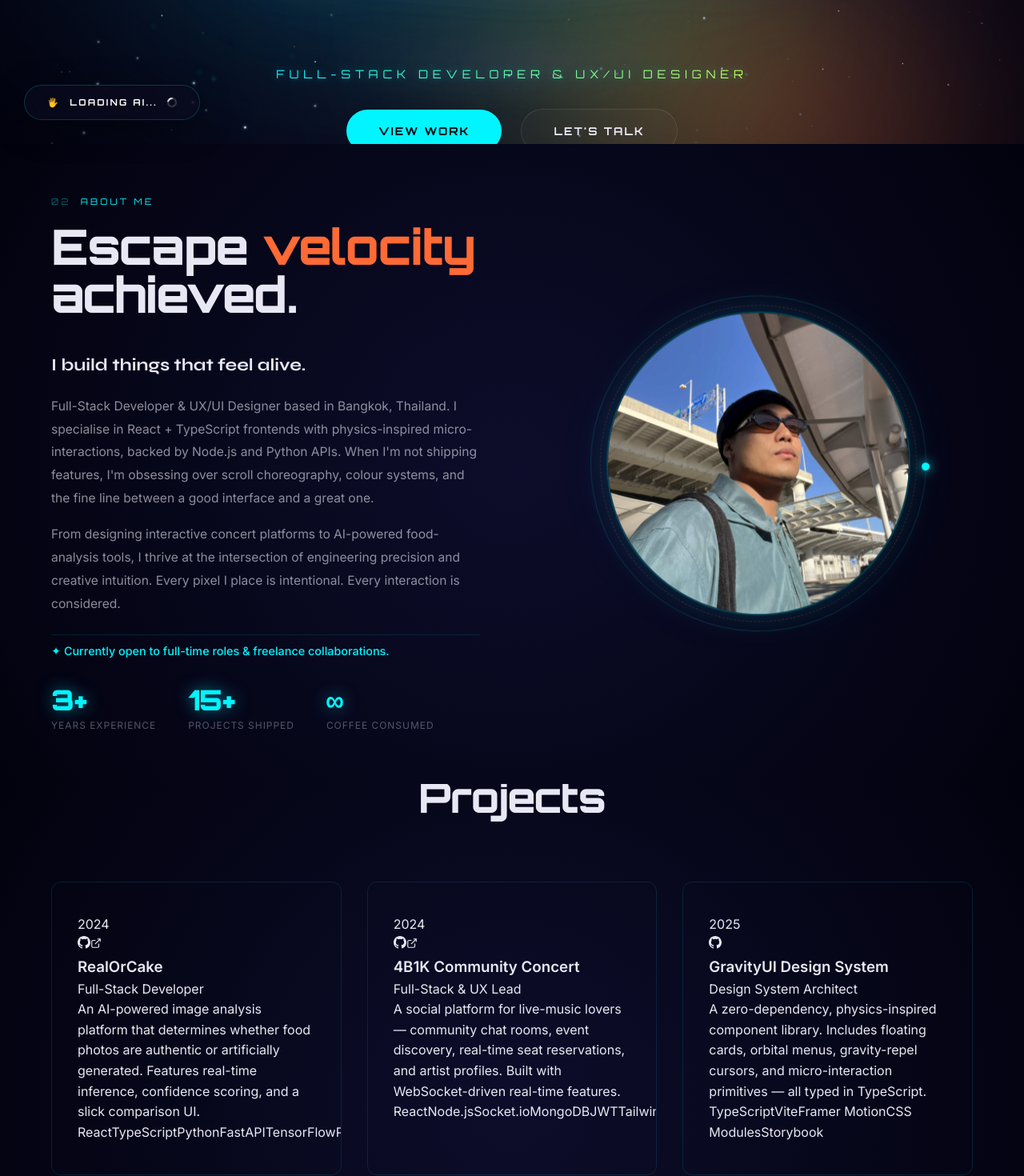
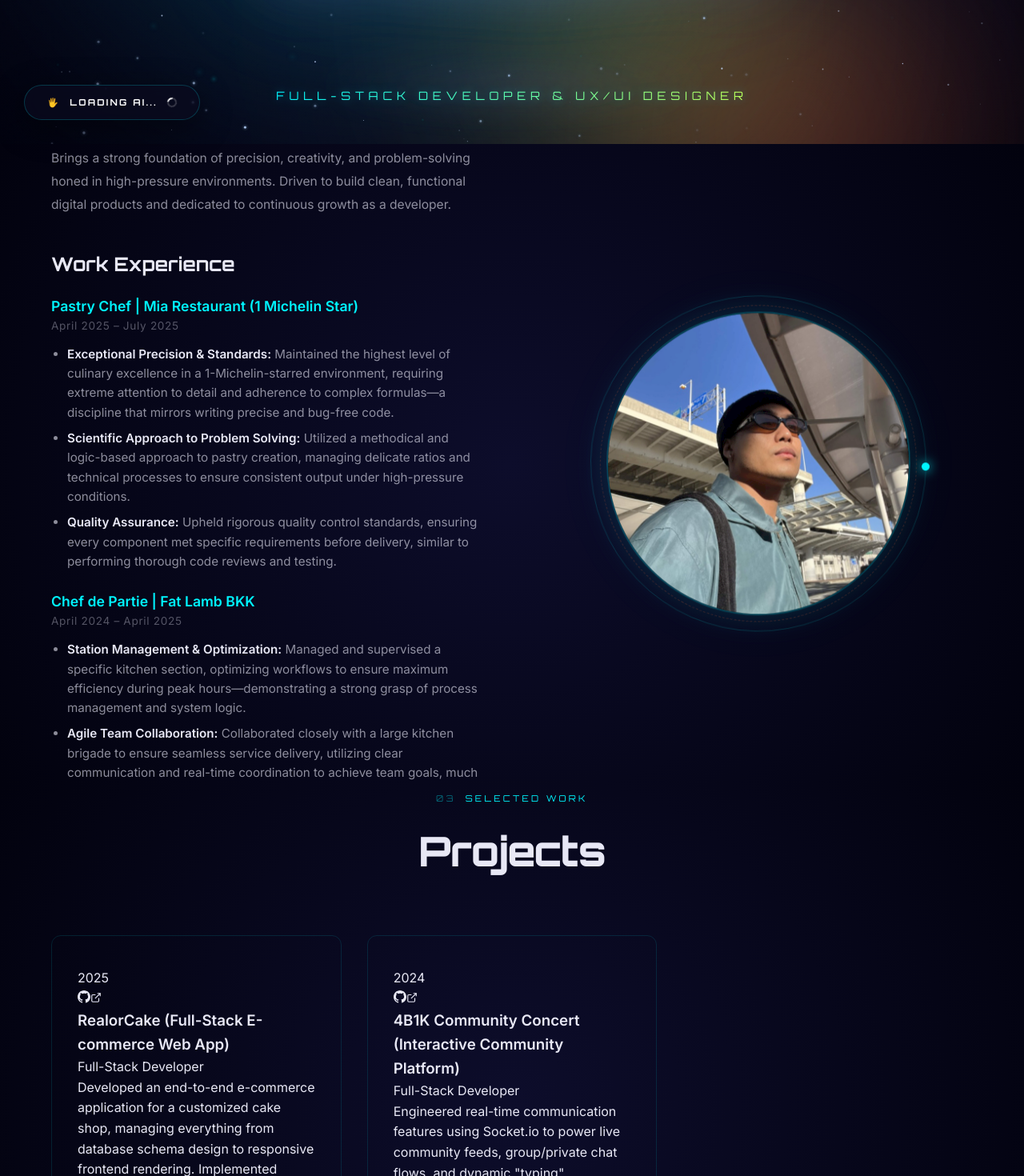
Before and after one commit to Patipatpatlom/BestPortfolio, a React (Vite) app: page / in a window 1280 px wide. Shown: the part 620-2090 px from the top of the page at 80% size. Built offline with nearby package versions, Linux system fonts and the light colour scheme.

Commit message:
Newcommit

```diff
--- a/src/components/About/About.tsx
+++ b/src/components/About/About.tsx
@@ -14,45 +14,52 @@
           ref={textRef}
           className={`${styles.textCol} ${styles.reveal} ${textVisible ? styles.visible : ''}`}
         >
-          <p className={styles.label}>About Me</p>
+          <p className={styles.label}>Summary</p>
 
           <h2 className={styles.heading}>
-            Escape <em>velocity</em><br />achieved.
+            Precision, Creativity &<br /><em>Problem-Solving</em>.
           </h2>
 
-          <p className={styles.bioIntro}>I build things that feel alive.</p>
-
-          <p className={styles.bioBody}>
-            Full-Stack Developer &amp; UX/UI Designer based in Bangkok, Thailand.
-            I specialise in React + TypeScript frontends with physics-inspired micro-interactions,
-            backed by Node.js and Python APIs. When I'm not shipping features, I'm obsessing
-            over scroll choreography, colour systems, and the fine line between a good interface
-            and a great one.
+          <p className={styles.bioIntro}>
+            Dedicated professional with fine dining and culinary experience, now making a transition into Full Stack Development.
           </p>
 
           <p className={styles.bioBody}>
-            From designing interactive concert platforms to AI-powered food-analysis tools,
-            I thrive at the intersection of engineering precision and creative intuition.
-            Every pixel I place is intentional. Every interaction is considered.
+            Brings a strong foundation of precision, creativity, and problem-solving honed in high-pressure environments. Driven to build clean, functional digital products and dedicated to continuous growth as a developer.
           </p>
 
-          <p className={styles.bioFooter}>
-            ✦ Currently open to full-time roles &amp; freelance collaborations.
-          </p>
+          <h3 style={{fontFamily: 'var(--font-display)', marginTop: '2.5rem', marginBottom: '1.25rem', color: 'var(--text-primary)', fontSize: '1.5rem'}}>Work Experience</h3>
+          <div style={{marginBottom: '2rem'}}>
+            <p style={{fontWeight: '700', color: 'var(--cyan)', fontSize: '1.1rem'}}>Pastry Chef | Mia Restaurant (1 Michelin Star)</p>
+            <p style={{fontSize: '0.85rem', color: 'var(--text-muted)', marginBottom: '0.75rem', letterSpacing: '0.05em'}}>April 2025 – July 2025</p>
+            <ul style={{listStyleType: 'disc', paddingLeft: '1.25rem', color: 'var(--text-secondary)', fontSize: '0.95rem', lineHeight: '1.6'}}>
+              <li style={{marginBottom: '0.5rem'}}><strong style={{color: 'var(--text-primary)'}}>Exceptional Precision & Standards:</strong> Maintained the highest level of culinary excellence in a 1-Michelin-starred environment, requiring extreme attention to detail and adherence to complex formulas—a discipline that mirrors writing precise and bug-free code.</li>
+              <li style={{marginBottom: '0.5rem'}}><strong style={{color: 'var(--text-primary)'}}>Scientific Approach to Problem Solving:</strong> Utilized a methodical and logic-based approach to pastry creation, managing delicate ratios and technical processes to ensure consistent output under high-pressure conditions.</li>
+              <li><strong style={{color: 'var(--text-primary)'}}>Quality Assurance:</strong> Upheld rigorous quality control standards, ensuring every component met specific requirements before delivery, similar to performing thorough code reviews and testing.</li>
+            </ul>
 
-          <div className={styles.stats}>
-            <div className={styles.stat}>
-              <span className={styles.statNum}>3+</span>
-              <span className={styles.statLabel}>Years Experience</span>
-            </div>
-            <div className={styles.stat}>
-              <span className={styles.statNum}>15+</span>
-              <span className={styles.statLabel}>Projects Shipped</span>
-            </div>
-            <div className={styles.stat}>
-              <span className={styles.statNum}>∞</span>
-              <span className={styles.statLabel}>Coffee Consumed</span>
-            </div>
+            <p style={{fontWeight: '700', color: 'var(--cyan)', fontSize: '1.1rem', marginTop: '1.5rem'}}>Chef de Partie | Fat Lamb BKK</p>
+            <p style={{fontSize: '0.85rem', color: 'var(--text-muted)', marginBottom: '0.75rem', letterSpacing: '0.05em'}}>April 2024 – April 2025</p>
+            <ul style={{listStyleType: 'disc', paddingLeft: '1.25rem', color: 'var(--text-secondary)', fontSize: '0.95rem', lineHeight: '1.6'}}>
+              <li style={{marginBottom: '0.5rem'}}><strong style={{color: 'var(--text-primary)'}}>Station Management & Optimization:</strong> Managed and supervised a specific kitchen section, optimizing workflows to ensure maximum efficiency during peak hours—demonstrating a strong grasp of process management and system logic.</li>
+              <li style={{marginBottom: '0.5rem'}}><strong style={{color: 'var(--text-primary)'}}>Agile Team Collaboration:</strong> Collaborated closely with a large kitchen brigade to ensure seamless service delivery, utilizing clear communication and real-time coordination to achieve team goals, much like working within a cross-functional development team.</li>
+              <li><strong style={{color: 'var(--text-primary)'}}>Inventory & Resource Management:</strong> Responsible for ingredient preparation and inventory tracking (Mise en Place), showcasing organizational skills and the ability to manage complex dependencies effectively.</li>
+            </ul>
+          </div>
+
+          <h3 style={{fontFamily: 'var(--font-display)', marginTop: '2.5rem', marginBottom: '1.25rem', color: 'var(--text-primary)', fontSize: '1.5rem'}}>Education</h3>
+          <div>
+            <p style={{fontWeight: '700', color: 'var(--cyan)', fontSize: '1.1rem'}}>CodeCamp Thailand | Jan 2026 – May 2026</p>
+            <p style={{fontSize: '0.95rem', color: 'var(--text-primary)', marginBottom: '0.25rem', fontWeight: '500'}}>Fullstack Developer Bootcamp (# 22)</p>
+            <p style={{color: 'var(--text-secondary)', fontSize: '0.95rem', marginBottom: '1.5rem', lineHeight: '1.6'}}>
+              Intensive 4-month software engineering bootcamp focusing on modern web technologies (MERN Stack, Prisma, TailwindCSS) and best practices.
+            </p>
+
+            <p style={{fontWeight: '700', color: 'var(--cyan)', fontSize: '1.1rem'}}>Dusit Thani College | 2015 – 2019</p>
+            <p style={{fontSize: '0.95rem', color: 'var(--text-primary)', marginBottom: '0.25rem', fontWeight: '500'}}>Bachelor of Business Administration (B.B.A.)</p>
+            <p style={{color: 'var(--text-secondary)', fontSize: '0.95rem', lineHeight: '1.6'}}>
+              Major: Culinary Arts and Kitchen Management
+            </p>
           </div>
         </div>
 
--- a/src/components/Hero/Hero.tsx
+++ b/src/components/Hero/Hero.tsx
@@ -101,21 +101,6 @@
         >
           Full-Stack Developer &amp; UX/UI Designer
         </motion.p>
-
-        <motion.div
-          className={styles.actions}
-          initial={{ opacity: 0, y: 20 }}
-          animate={{ opacity: 1, y: 0 }}
-          transition={{ duration: 0.8, delay: 0.5 }}
-        >
-          <a href="#projects" className={styles.primaryBtn}>
-            <span className={styles.btnText}>View Work</span>
-            <span className={styles.btnGlow}></span>
-          </a>
-          <a href="#contact" className={styles.secondaryBtn}>
-            Let's Talk
-          </a>
-        </motion.div>
       </motion.div>
 
 
--- a/src/data/portfolio.ts
+++ b/src/data/portfolio.ts
@@ -15,102 +15,79 @@
 export const PROJECTS: Project[] = [
   {
     id: 'realorcake',
-    title: 'RealOrCake',
+    title: 'RealorCake (Full-Stack E-commerce Web App)',
     description:
-      'An AI-powered image analysis platform that determines whether food photos are authentic or artificially generated. Features real-time inference, confidence scoring, and a slick comparison UI.',
-    tech: ['React', 'TypeScript', 'Python', 'FastAPI', 'TensorFlow', 'PostgreSQL'],
+      'Developed an end-to-end e-commerce application for a customized cake shop, managing everything from database schema design to responsive frontend rendering. Implemented complex interactive components, including custom calendar logic for advance cake booking and an optimized checkout flow with dynamic order success screens. Ensured system stability and secure user access by writing robust unit tests for core business and authentication logic using Vitest.',
+    tech: ['React.js', 'Node.js', 'Express', 'Prisma', 'Vitest', 'TailwindCSS'],
     role: 'Full-Stack Developer',
-    year: '2024',
+    year: '2025',
     color: 'rgba(0, 245, 255, 0.08)',
     accentColor: '#00f5ff',
     links: {
-      github: 'https://github.com/patipat',
+      github: 'https://github.com/Patipatpatlom',
       live: '#',
     },
     featured: true,
   },
   {
     id: '4b1k',
-    title: '4B1K Community Concert',
+    title: '4B1K Community Concert (Interactive Community Platform)',
     description:
-      'A social platform for live-music lovers — community chat rooms, event discovery, real-time seat reservations, and artist profiles. Built with WebSocket-driven real-time features.',
-    tech: ['React', 'Node.js', 'Socket.io', 'MongoDB', 'JWT', 'Tailwind'],
-    role: 'Full-Stack & UX Lead',
+      'Engineered real-time communication features using Socket.io to power live community feeds, group/private chat flows, and dynamic "typing" indicators. Developed central modules for centralized concert listings and artist biographies, focusing on a high-performance, clean, and engaging user interface. Collaborated effectively within a development team using Git for version control, managing divergent branches, code reviews, and seamless merges.',
+    tech: ['React.js', 'Node.js', 'Socket.io', 'Git', 'TailwindCSS'],
+    role: 'Full-Stack Developer',
     year: '2024',
     color: 'rgba(255, 107, 53, 0.08)',
     accentColor: '#ff6b35',
     links: {
-      github: 'https://github.com/patipat/4b1k-frontend',
+      github: 'https://github.com/Patipatpatlom',
       live: '#',
     },
     featured: true,
   },
-  {
-    id: 'gravityui',
-    title: 'GravityUI Design System',
-    description:
-      'A zero-dependency, physics-inspired component library. Includes floating cards, orbital menus, gravity-repel cursors, and micro-interaction primitives — all typed in TypeScript.',
-    tech: ['TypeScript', 'Vite', 'Framer Motion', 'CSS Modules', 'Storybook'],
-    role: 'Design System Architect',
-    year: '2025',
-    color: 'rgba(184, 255, 87, 0.07)',
-    accentColor: '#b8ff57',
-    links: {
-      github: 'https://github.com/patipat/gravityui',
-    },
-    featured: false,
-  },
-  {
-    id: 'orbitchat',
-    title: 'OrbitChat',
-    description:
-      'A minimal, privacy-first encrypted messenger. End-to-end encryption with Ed25519 keys, ephemeral rooms, and a data-minimalist philosophy — no logs, no tracking.',
-    tech: ['React', 'TypeScript', 'WebRTC', 'Node.js', 'libsodium', 'Redis'],
-    role: 'Backend & Security Lead',
-    year: '2025',
-    color: 'rgba(0, 245, 255, 0.06)',
-    accentColor: '#7c3aed',
-    links: {
-      github: 'https://github.com/patipat/orbitchat',
-    },
-    featured: false,
-  },
 ];
 
 export const SKILLS: Skill[] = [
-  // Frontend
-  { name: 'React',       level: 95, category: 'frontend', color: '#61dafb' },
-  { name: 'TypeScript',  level: 90, category: 'frontend', color: '#3178c6' },
-  { name: 'Next.js',     level: 85, category: 'frontend', color: '#00f5ff' },
-  { name: 'Framer Motion', level: 80, category: 'frontend', color: '#ff4d88' },
-  { name: 'CSS / SCSS',  level: 88, category: 'frontend', color: '#f06292' },
-  { name: 'Vite',        level: 85, category: 'frontend', color: '#b8ff57' },
-  // Backend
+  // Language
+  { name: 'HTML',        level: 90, category: 'language', color: '#e34f26' },
+  { name: 'CSS',         level: 90, category: 'language', color: '#1572b6' },
+  { name: 'JavaScript',  level: 95, category: 'language', color: '#f7df1e' },
+  { name: 'TypeScript',  level: 90, category: 'language', color: '#3178c6' },
+
+  // Frameworks & Library
   { name: 'Node.js',     level: 88, category: 'backend',  color: '#68a063' },
-  { name: 'FastAPI',     level: 78, category: 'backend',  color: '#059669' },
-  { name: 'PostgreSQL',  level: 80, category: 'backend',  color: '#336791' },
-  { name: 'MongoDB',     level: 82, category: 'backend',  color: '#4db33d' },
-  { name: 'Socket.io',   level: 85, category: 'backend',  color: '#ff6b35' },
-  { name: 'Redis',       level: 72, category: 'backend',  color: '#dc382d' },
-  // DevOps
+  { name: 'Express.js',  level: 85, category: 'backend',  color: '#ffffff' },
+  { name: 'React.js',    level: 95, category: 'frontend', color: '#61dafb' },
+  { name: 'TailwindCSS', level: 90, category: 'frontend', color: '#38bdf8' },
+  { name: 'Zustand',     level: 85, category: 'frontend', color: '#ffb347' },
+  { name: 'Socket.io',   level: 85, category: 'backend',  color: '#ffffff' },
+  { name: 'Fastify',     level: 80, category: 'backend',  color: '#ffffff' },
+  { name: 'Next.js',     level: 85, category: 'frontend', color: '#ffffff' },
+  { name: 'Nest.js',     level: 80, category: 'backend',  color: '#ea2845' },
+  { name: 'JWT',         level: 85, category: 'backend',  color: '#ffffff' },
+  { name: 'Bcrypt',      level: 85, category: 'backend',  color: '#ffffff' },
+  { name: 'Figma',       level: 85, category: 'design',   color: '#f24e1e' },
+  { name: 'Git & GitHub',level: 92, category: 'devops',   color: '#f05032' },
+  { name: 'Postman',     level: 90, category: 'devops',   color: '#ff6c37' },
+  { name: 'Axios',       level: 90, category: 'frontend', color: '#5a29e4' },
+  { name: 'Swagger',     level: 85, category: 'devops',   color: '#85ea2d' },
+
+  // Database
+  { name: 'MySQL',       level: 85, category: 'backend',  color: '#4479a1' },
+  { name: 'Prisma',      level: 90, category: 'backend',  color: '#2d3748' },
+  { name: 'PostgreSQL',  level: 85, category: 'backend',  color: '#336791' },
+
+  // DevOps / Deployment
   { name: 'Docker',      level: 75, category: 'devops',   color: '#2496ed' },
-  { name: 'Git',         level: 92, category: 'devops',   color: '#f05032' },
-  { name: 'CI/CD',       level: 70, category: 'devops',   color: '#00f5ff' },
-  // Design
-  { name: 'Figma',       level: 85, category: 'design',   color: '#f24e1e' },
-  { name: 'UX Research', level: 78, category: 'design',   color: '#b8ff57' },
-  // Languages
-  { name: 'JavaScript',  level: 93, category: 'language', color: '#f7df1e' },
-  { name: 'Python',      level: 80, category: 'language', color: '#3572a5' },
-  { name: 'Go',          level: 60, category: 'language', color: '#00acd7' },
+  { name: 'Vercel',      level: 85, category: 'devops',   color: '#ffffff' },
 ];
 
 export const CONTACT_INFO: ContactInfo = {
-  email: 'patipat.patlom@gmail.com',
+  email: 'patipatpatlom@gmail.com',
   socials: [
     {
       platform: 'GitHub',
-      url: 'https://github.com/patipat',
+      url: 'https://github.com/Patipatpatlom',
       icon: 'github',
     },
     {
@@ -119,16 +96,15 @@
       icon: 'linkedin',
     },
     {
-      platform: 'X / Twitter',
-      url: 'https://x.com/patipat_dev',
-      icon: 'twitter',
+      platform: 'Portfolio',
+      url: '#',
+      icon: 'link',
     },
   ],
 };
 
 export const BIO_LINES = [
-  "I build things that feel alive.",
-  "Full-Stack Developer & UX/UI Designer based in Bangkok, Thailand.",
-  "I specialise in React + TypeScript frontends with physics-inspired micro-interactions, backed by Node.js and Python APIs. When I'm not shipping features, I'm obsessing over scroll choreography, colour systems, and the fine line between a good interface and a great one.",
-  "Currently open to full-time roles and freelance collaborations.",
+  "Dedicated professional with fine dining and culinary experience, now making a transition into Full Stack Development.",
+  "Brings a strong foundation of precision, creativity, and problem-solving honed in high-pressure environments.",
+  "Driven to build clean, functional digital products and dedicated to continuous growth as a developer."
 ];
```
